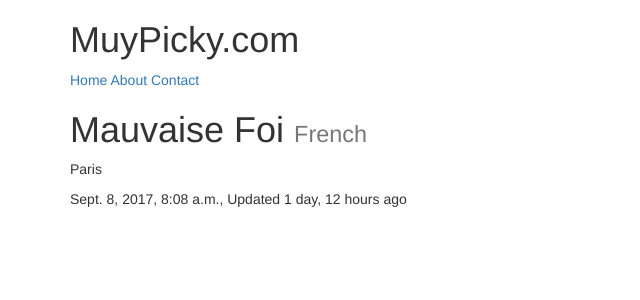
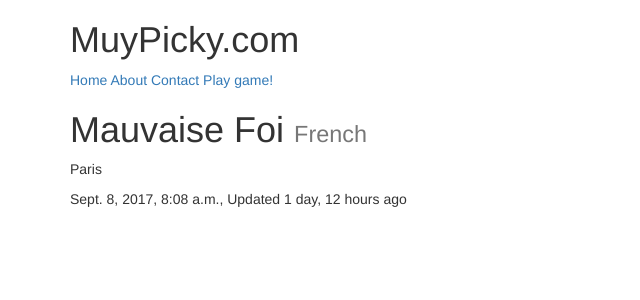
Before and after one commit to sky4597/trydjango, a Django app: a page that uses templates/snippets/nav.html in a window 1280 px wide. Shown: the top 300 px of the page, without its empty margins (0-640 px from the left). Run offline with Django 3.2, Linux system fonts and the light colour scheme; data comes from the database, SQL or seed files in the repository; some libraries are stand-ins or nearby versions.

Commit message:
Added game on website

```diff
--- a/muypicky/urls.py
+++ b/muypicky/urls.py
@@ -31,5 +31,6 @@ urlpatterns = [
     url(r'^restaurants/(?P<slug>[\w-]+)/$', RestaurantDetailView.as_view()),
     #url(r'^restaurants/asian/$', AsianFusionRestaurantListView.as_view()),
     url(r'^about/$', TemplateView.as_view(template_name='about.html')),
+    url(r'^game/$', TemplateView.as_view(template_name='game.html')),
     url(r'^contact/$', TemplateView.as_view(template_name='contact.html')),
 ]
--- a/templates/snippets/nav.html
+++ b/templates/snippets/nav.html
@@ -3,4 +3,5 @@
 <a href='/'>Home</a>
 <a href='/about/'>About</a>
 <a href='/contact/'>Contact</a>
+<a href='/game/'>Play game!</a>
 </div>
```
